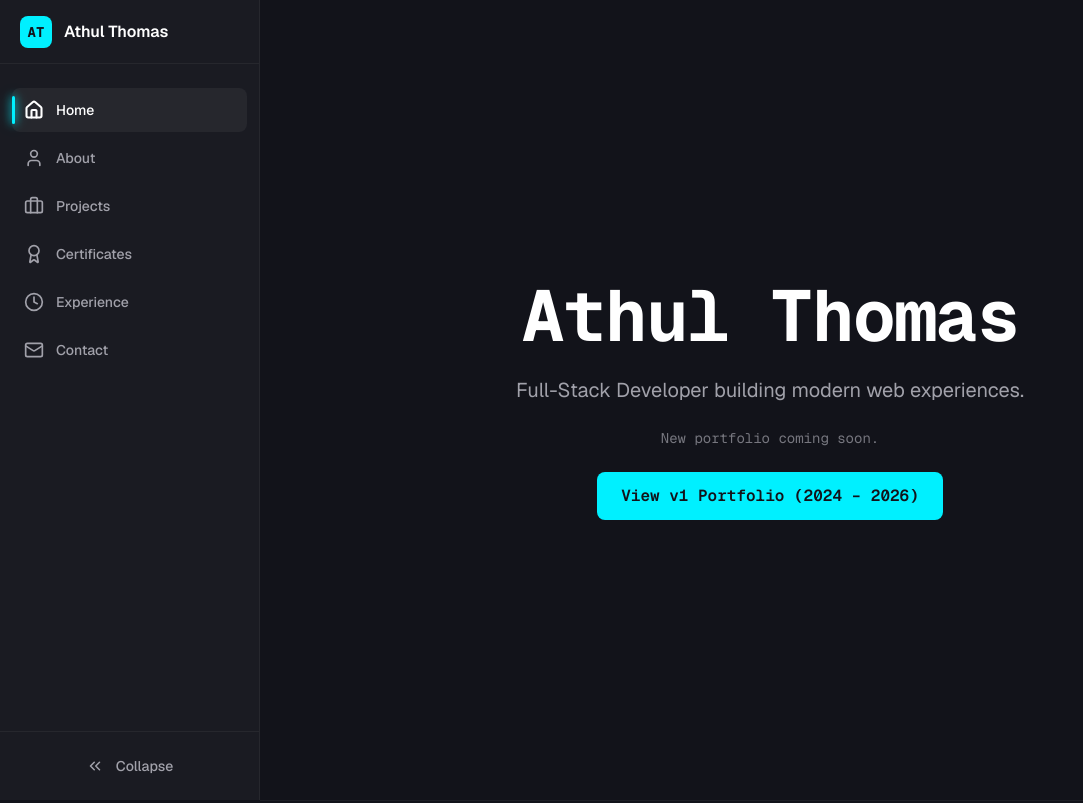
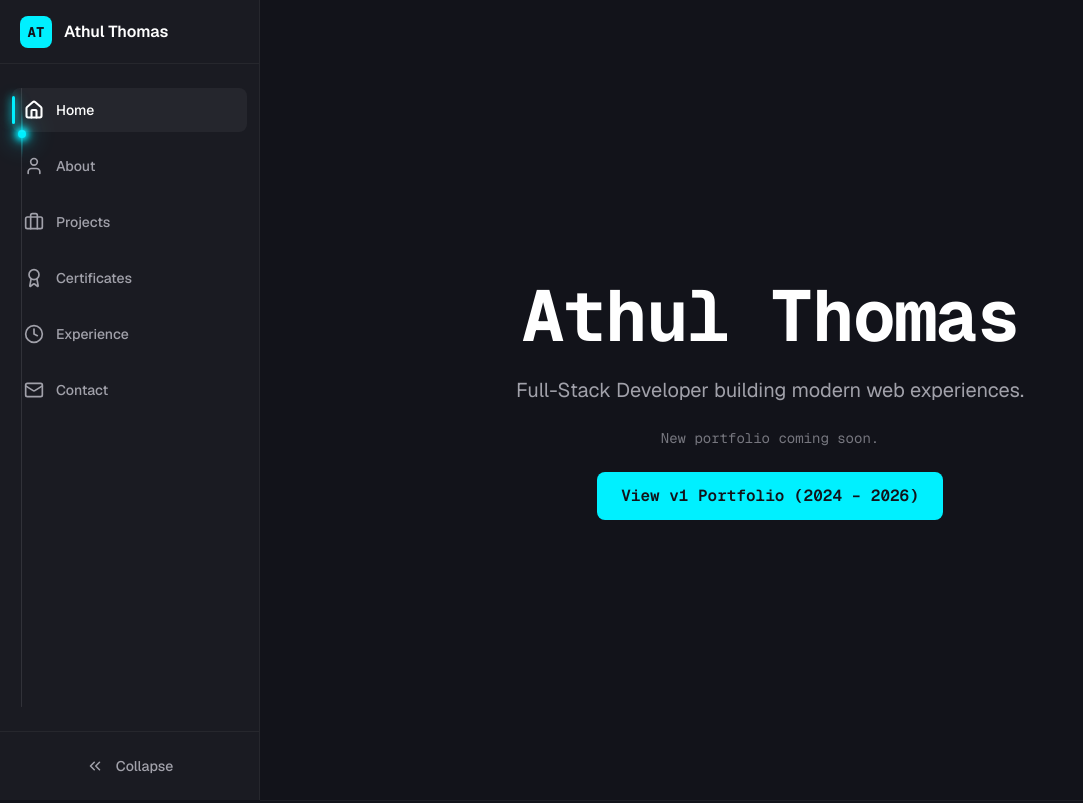
Before and after one commit to athulthomasatz/athulthomasatz.github.io, an Astro site: page / in a window 1280 px wide. Shown: the top 803 px of the page, without its empty margins (0-1083 px from the left). Built offline with nearby package versions, Linux system fonts and the light colour scheme; Astro itself is replaced by a stand-in of ours.

Commit message:
feat: add vertical glowing line with traveling orb in sidebar
- Vertical line alongside nav items with subtle bg
- Traveling glow orb + glow trail that animates to active section
- Increased gap between nav items (space-y-3)
- Glow uses spring animation synced with active indicator

```diff
--- a/src/components/Sidebar.jsx
+++ b/src/components/Sidebar.jsx
@@ -69,6 +69,21 @@ export default function Sidebar() {
       isCollapsed ? '72px' : '260px'
     );
   }, []);
+
+  // Calculate glow orb position based on active item
+  const [glowY, setGlowY] = useState(0);
+  const itemRefs = useRef([]);
+
+  useEffect(() => {
+    const activeIndex = NAV_ITEMS.findIndex((i) => i.id === activeSection);
+    const activeEl = itemRefs.current[activeIndex];
+    const navEl = navRef.current;
+    if (activeEl && navEl) {
+      const navRect = navEl.getBoundingClientRect();
+      const itemRect = activeEl.getBoundingClientRect();
+      setGlowY(itemRect.top - navRect.top + itemRect.height / 2);
+    }
+  }, [activeSection, isCollapsed]);
 
   const scrollToSection = useCallback((id) => {
     const el = document.getElementById(id);
@@ -144,8 +159,44 @@ export default function Sidebar() {
       </div>
 
       {/* Nav Items */}
-      <nav className="flex-1 py-6 px-3" ref={navRef}>
-        <ul className="space-y-1" role="menubar">
+      <nav className="flex-1 py-6 px-3 relative" ref={navRef}>
+        {/* Vertical Glowing Line */}
+        <div className="absolute left-[21px] top-6 bottom-6 w-px bg-white/10 rounded-full">
+          {/* Traveling Glow Orb */}
+          <motion.div
+            className="absolute left-1/2 -translate-x-1/2 w-2 h-2 rounded-full"
+            style={{
+              backgroundColor: '#00f0ff',
+              boxShadow:
+                '0 0 6px 2px #00f0ff, 0 0 12px 4px rgba(0,240,255,0.5), 0 0 24px 8px rgba(0,240,255,0.2)',
+            }}
+            animate={{ top: glowY - 4 }}
+            transition={{
+              type: 'spring',
+              stiffness: 300,
+              damping: 25,
+            }}
+          />
+          {/* Glow trail segment */}
+          <motion.div
+            className="absolute left-1/2 -translate-x-1/2 w-px rounded-full"
+            style={{
+              background: 'linear-gradient(180deg, transparent, #00f0ff 40%, #00f0ff 60%, transparent)',
+            }}
+            animate={{
+              top: glowY - 24,
+              height: 48,
+              opacity: 0.6,
+            }}
+            transition={{
+              type: 'spring',
+              stiffness: 300,
+              damping: 25,
+            }}
+          />
+        </div>
+
+        <ul className="space-y-3" role="menubar">
           {NAV_ITEMS.map((item, index) => {
             const Icon = item.icon;
             const isActive = activeSection === item.id;
@@ -153,6 +204,7 @@ export default function Sidebar() {
             return (
               <li key={item.id} role="none">
                 <button
+                  ref={(el) => { itemRefs.current[index] = el; }}
                   data-nav-index={index}
                   role="link"
                   aria-current={isActive ? 'page' : undefined}
```
